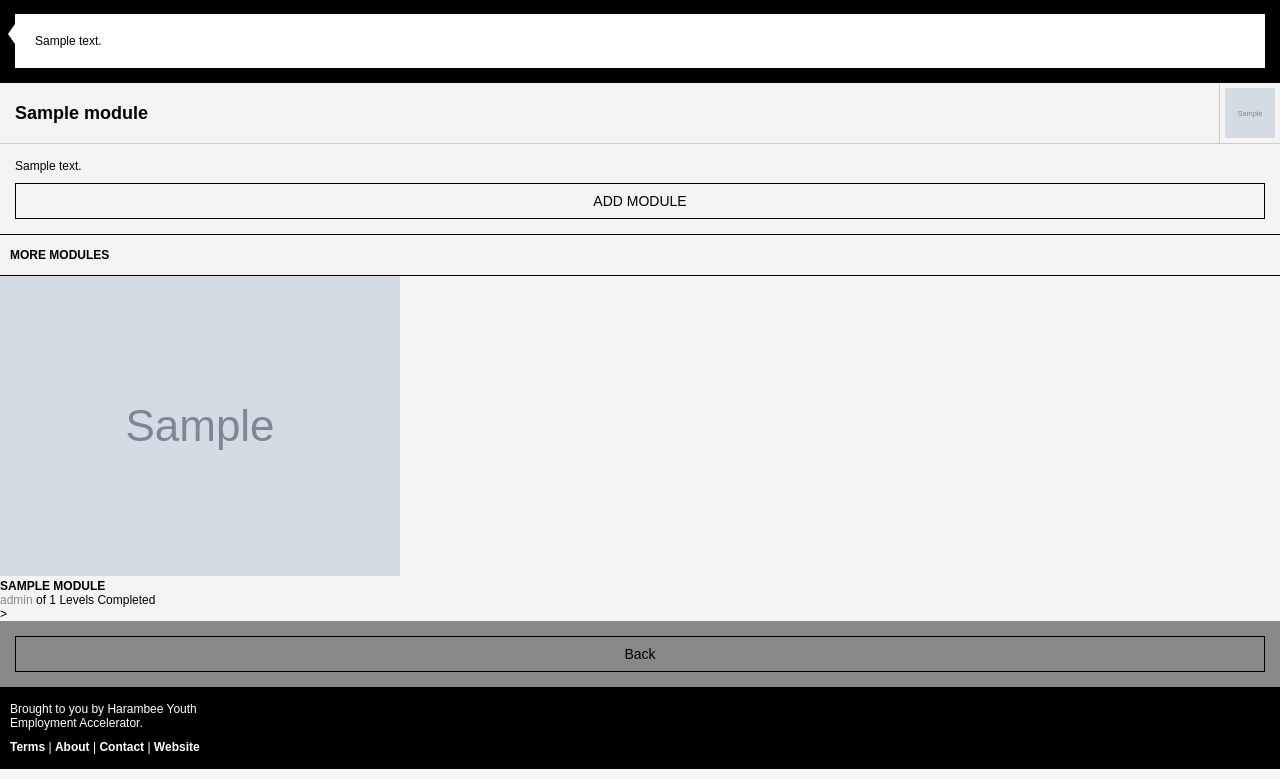
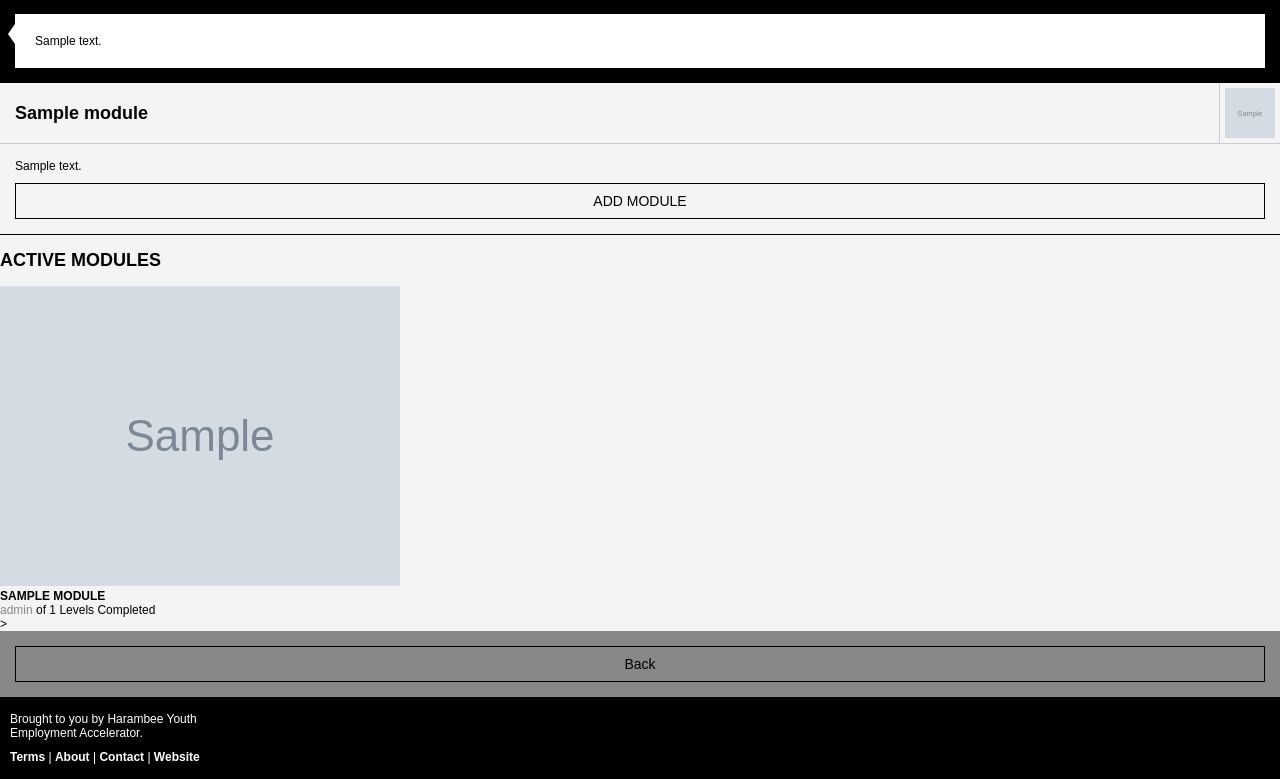
Before and after one commit to praekelt/harambee-mobile, a Django app: template harambee/templates/content/journey_home.html in a window 1280 px wide. Shown: the part 101-880 px from the top of the page. Run offline with Django 3.2, Linux system fonts and the light colour scheme; the template is opened without the code that fills it: most values are stand-ins (such as "Sample title", 1, 10 or a date in 2020); grey boxes marked "Sample" are stand-in pictures; parts of the project's set-up code (start-up, migrations or seed data) failed here and were passed over; some libraries are stand-ins or nearby versions.

Commit message:
Updated journey home page

```diff
--- a/harambee/templates/content/journey_home.html
+++ b/harambee/templates/content/journey_home.html
@@ -15,7 +15,7 @@
     {% endif %}
 
     {% if recommended_modules %}
-        <div>
+        <div class="bottom-border black-border">
             {% for object in recommended_modules %}
                 <div class="item">
                     <div class="large-module-block bottom-border light-grey-border">
@@ -38,8 +38,14 @@
     {% endif %}
 
     {% if module_list  %}
-        <div class="list-heading bold-font bottom-border top-border black-border">MORE MODULES</div>
-        <div class="item-line-container">
+         <div class="solo line">
+            <div>
+                <div>
+                    <h2 class="line-heading">ACTIVE MODULES</h2>
+                </div>
+            </div>
+        </div>
+        <div>
             {% include "content/module_data_list.html" %}
         </div>
     {% endif %}
```
